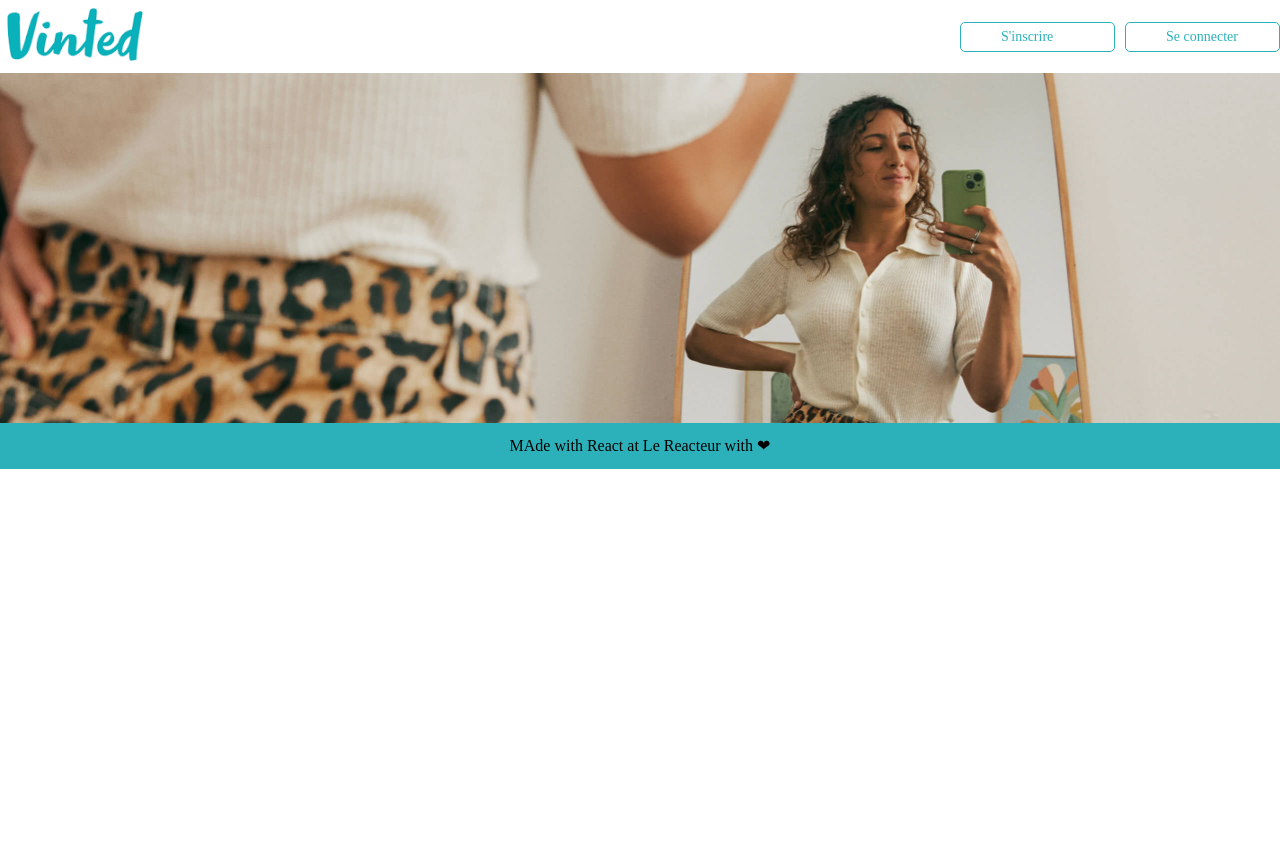
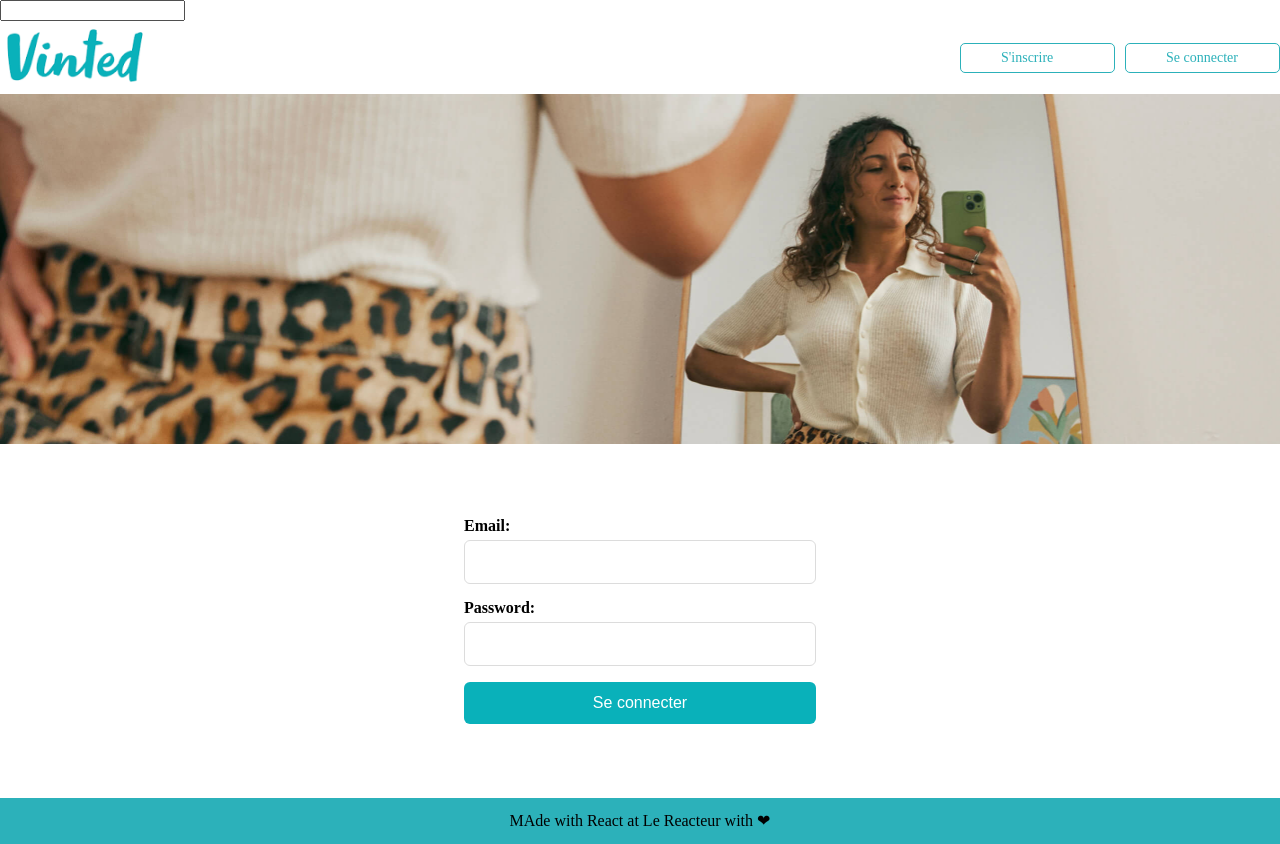
Before and after one commit to asmeziou/vinted, a React (Vite) app: page /login in a window 1280 px wide. Before the commit the page ends 800 px from the top, so only its background shows below. Built offline with nearby package versions, Linux system fonts and the light colour scheme.

Commit message:
filter header vinted

```diff
--- a/package.json
+++ b/package.json
@@ -11,8 +11,10 @@
   },
   "dependencies": {
     "axios": "^1.17.0",
+    "js-cookie": "^3.0.8",
     "react": "^19.2.6",
     "react-dom": "^19.2.6",
+    "react-range": "^1.10.0",
     "react-router-dom": "^7.16.0"
   },
   "devDependencies": {
--- a/src/App.css
+++ b/src/App.css
@@ -15,6 +15,7 @@ header .container > div {
   display: flex;
   align-items: center;
 }
+header .container > div button,
 header .container > div a {
   background-color: #fff;
   color: #2cb1ba;
@@ -119,3 +120,7 @@ footer {
   text-align: center;
   background-color: #2cb1ba;
 }
+.filter-range {
+  margin-top: 30px;
+  width: 400px;
+}
--- a/src/App.jsx
+++ b/src/App.jsx
@@ -1,21 +1,49 @@
 import "./App.css";
 import { BrowserRouter as Router, Routes, Route } from "react-router-dom";
+import { useState } from "react";
+import Cookies from "js-cookie";
+
 import Home from "./pages/Home";
 import Offer from "./pages/Offer";
 import Header from "./components/Header";
 import Footer from "./components/Footer";
 import Hero from "./components/Hero";
+import Signup from "./pages/signup/Signup";
+import Login from "./pages/login/Login";
+import FilterRange from "./components/FilterRange";
 
 function App() {
   // le path de chaque Route du router correspond à 'lurl de la barre d'adresse du navigateur
-
+  const [token, setToken] = useState(Cookies.get("userToken") || "");
+  const [values, setValues] = useState([0, 1000]);
+  const [search, setSearch] = useState("");
   return (
     <Router>
-      <Header />
+      <Header
+        token={token}
+        setToken={setToken}
+        values={values}
+        setValues={setValues}
+        search={search}
+        setSearch={setSearch}
+      />
       <Hero />
       <Routes>
-        <Route path="/" element={<Home />} />
+        <Route
+          path="/"
+          element={
+            <Home values={values} setValues={setValues} search={search} />
+          }
+        />
         <Route path="/offer/:id" element={<Offer />} />
+        <Route
+          path="/signup"
+          element={<Signup token={token} setToken={setToken} />}
+        />
+        <Route
+          path="/login"
+          element={<Login token={token} setToken={setToken} />}
+        />
       </Routes>
       <Footer />
     </Router>
--- /dev/null
+++ b/src/components/FilterRange.jsx
@@ -0,0 +1,57 @@
+import { Range } from "react-range";
+
+const FilterRange = ({ values, setValues }) => {
+  return (
+    <Range
+      step={10}
+      min={0}
+      max={1000}
+      values={values}
+      onChange={setValues}
+      renderTrack={({ props, children }) => (
+        <div
+          {...props}
+          style={{
+            ...props.style,
+            height: "6px",
+            width: "100%",
+            backgroundColor: "#CCCCCC",
+          }}
+        >
+          {children}
+        </div>
+      )}
+      renderThumb={({ props, index }) => (
+        <div
+          {...props}
+          style={{
+            ...props.style,
+            height: "22px",
+            width: "22px",
+            borderRadius: "50%",
+            backgroundColor: "#2CB1BA",
+            cursor: "pointer",
+          }}
+        >
+          <div
+            style={{
+              position: "absolute",
+              top: "-35px",
+              left: "50%",
+              transform: "translateX(-50%)",
+              background: "#2CB1BA",
+              color: "white",
+              padding: "4px 8px",
+              borderRadius: "4px",
+              fontSize: "12px",
+              whiteSpace: "nowrap",
+            }}
+          >
+            {values[index]} €
+          </div>
+        </div>
+      )}
+    />
+  );
+};
+export default FilterRange;
--- a/src/components/Header.jsx
+++ b/src/components/Header.jsx
@@ -1,15 +1,54 @@
 import { Link } from "react-router-dom";
 import Logo from "../assets/logo.png";
-const Header = () => {
+import Cookies from "js-cookie";
+import { useState } from "react";
+import { useNavigate } from "react-router-dom";
+import { useLocation } from "react-router-dom";
+
+import FilterRange from "./FilterRange";
+
+const Header = ({ token, setToken, values, setValues, search, setSearch }) => {
+  const location = useLocation();
   return (
     <header>
+      <div>
+        <input
+          type="text"
+          id="search"
+          name="search"
+          value={search}
+          onChange={(event) => setSearch(event.target.value)}
+        ></input>
+      </div>
       <div className="container wrapper">
         <Link to="/">
-          <img src={Logo} alt="vinted" />{" "}
+          <img src={Logo} alt="vinted" />
         </Link>
+
+        {location.pathname === "/" && (
+          <div className="filter-range">
+            <FilterRange values={values} setValues={setValues} />
+          </div>
+        )}
+
         <div>
-          <Link to="/signup">S'inscrire</Link>
-          <Link to="/login">Se connecter</Link>
+          {token ? (
+            <button
+              onClick={() => {
+                // retirer le token du state
+                setToken(null);
+                // retirer le token des cookies
+                Cookies.remove("userToken");
+              }}
+            >
+              Déconnexion
+            </button>
+          ) : (
+            <>
+              <Link to="/signup">S'inscrire</Link>
+              <Link to="/login">Se connecter</Link>
+            </>
+          )}
         </div>
       </div>
     </header>
--- a/src/components/Product.jsx
+++ b/src/components/Product.jsx
@@ -3,7 +3,7 @@ const Product = ({ data }) => {
     <article className="container-offer">
       <div className="detail-offer wrapper">
         <div>
-          <img src={data.product_pictures[0].url} />
+          <img src={data.product_pictures[0].secure_url} />
         </div>
         <div>
           <div className="detail-offer-part1">
--- a/src/pages/Home.jsx
+++ b/src/pages/Home.jsx
@@ -5,7 +5,7 @@ import axios from "axios";
 
 import Offers from "../components/Offers";
 
-const Home = () => {
+const Home = ({ values, search }) => {
   // Les balises Link utilisent une propriété "to" permettant de cibler le path de l'une des route du router
 
   const [data, setData] = useState(null);
@@ -16,15 +16,15 @@ const Home = () => {
   const [count, setCount] = useState(0);
 
   const limit = 20;
-
+  // let skip = (page - 1) * limit;
   useEffect(() => {
     const fetchData = async () => {
       try {
         const response = await axios.get(
           `https://lereacteur-vinted-api.herokuapp.com/offers?page=${page}&limit=${limit}`,
         );
-        console.log(response.data);
-        setData(response.data.offers);
+        // console.log(response.data); //OK
+        setData(response.data);
         setCount(response.data.count);
         setIsLoading(false);
       } catch (error) {
@@ -57,7 +57,7 @@ const Home = () => {
           Suivant
         </button>
       </div>
-      <Offers offers={data} />
+      <Offers offers={data.offers} values={values} search={search} />
     </main>
   );
 };
--- /dev/null
+++ b/src/pages/login/Login.css
@@ -0,0 +1,43 @@
+form {
+  max-width: 400px;
+  margin: 50px auto;
+  padding: 24px;
+  border-radius: 12px;
+  background-color: #ffffff;
+}
+
+form h2 {
+  text-align: center;
+  margin-bottom: 20px;
+}
+
+form label {
+  display: block;
+  margin-bottom: 6px;
+  font-weight: 600;
+}
+
+form input {
+  width: 100%;
+  padding: 12px;
+  margin-bottom: 16px;
+  border: 1px solid #dcdcdc;
+  border-radius: 6px;
+  font-size: 16px;
+}
+
+form input:focus {
+  outline: none;
+  border-color: #09b1ba;
+}
+
+form button {
+  width: 100%;
+  padding: 12px;
+  border: none;
+  border-radius: 6px;
+  background-color: #09b1ba;
+  color: white;
+  font-size: 16px;
+  cursor: pointer;
+}
--- /dev/null
+++ b/src/pages/login/Login.jsx
@@ -0,0 +1,69 @@
+import "./Login.css";
+import { useState } from "react";
+import axios from "axios";
+import Cookies from "js-cookie";
+import { useNavigate } from "react-router-dom";
+
+const Login = ({ token, setToken }) => {
+  const navigate = useNavigate();
+
+  const [formdata, setFormdata] = useState({
+    email: "",
+    password: "",
+  });
+
+  const handleSubmit = async (event) => {
+    try {
+      event.preventDefault();
+
+      const response = await axios.post(
+        "https://lereacteur-vinted-api.herokuapp.com/user/login",
+        {
+          email: formdata.email,
+          password: formdata.password,
+        },
+      );
+
+      Cookies.set("userToken", response.data.token);
+      setToken(response.data.token);
+      navigate("/");
+    } catch (error) {
+      console.log(error.response?.data || error);
+    }
+  };
+
+  const handleChange = (event) => {
+    const { name, value } = event.target;
+
+    setFormdata({
+      ...formdata,
+      [name]: value,
+    });
+  };
+
+  return (
+    <form onSubmit={handleSubmit}>
+      <label htmlFor="email">Email:</label>
+      <input
+        type="email"
+        id="email"
+        name="email"
+        value={formdata.email}
+        onChange={handleChange}
+      />
+
+      <label htmlFor="password">Password:</label>
+      <input
+        type="password"
+        id="password"
+        name="password"
+        value={formdata.password}
+        onChange={handleChange}
+      />
+
+      <button>Se connecter</button>
+    </form>
+  );
+};
+
+export default Login;
--- /dev/null
+++ b/src/pages/signup/Signup.css
@@ -0,0 +1,43 @@
+form {
+  max-width: 400px;
+  margin: 50px auto;
+  padding: 24px;
+  border-radius: 12px;
+  background-color: #ffffff;
+}
+
+form h2 {
+  text-align: center;
+  margin-bottom: 20px;
+}
+
+form label {
+  display: block;
+  margin-bottom: 6px;
+  font-weight: 600;
+}
+
+form input {
+  width: 100%;
+  padding: 12px;
+  margin-bottom: 16px;
+  border: 1px solid #dcdcdc;
+  border-radius: 6px;
+  font-size: 16px;
+}
+
+form input:focus {
+  outline: none;
+  border-color: #09b1ba;
+}
+
+form button {
+  width: 100%;
+  padding: 12px;
+  border: none;
+  border-radius: 6px;
+  background-color: #09b1ba;
+  color: white;
+  font-size: 16px;
+  cursor: pointer;
+}
--- /dev/null
+++ b/src/pages/signup/Signup.jsx
@@ -0,0 +1,76 @@
+import "./Signup.css";
+import { useState } from "react";
+import axios from "axios";
+import Cookies from "js-cookie";
+import { useNavigate } from "react-router-dom";
+
+const Signup = ({ token, setToken }) => {
+  const navigate = useNavigate();
+  const [formdata, setFormdata] = useState({
+    username: "",
+    email: "",
+    password: "",
+  });
+  // const [token, setToken] = useState(Cookies.get("userToken") || "");
+
+  const handleSubmit = async (event) => {
+    try {
+      event.preventDefault(); // Pour empêcher le navigateur de changer de page lors de la soumission du formulaire
+      const response = await axios.post(
+        "https://lereacteur-vinted-api.herokuapp.com/user/signup",
+        {
+          username: formdata.username,
+          email: formdata.email,
+          password: formdata.password,
+        },
+      );
+      Cookies.set("userToken", response.data.token);
+      setToken(response.data.token);
+      navigate("/");
+    } catch (error) {
+      console.log(error.response);
+    }
+  };
+  const handleChange = (event) => {
+    const field = event.target.name;
+    const fieldValue = event.target.value;
+
+    const newFormdata = { ...formdata };
+    newFormdata[field] = fieldValue;
+    setFormdata(newFormdata);
+  };
+
+  return (
+    <form onSubmit={handleSubmit}>
+      <label htmlFor="username">Nom:</label>
+      <input
+        type="text"
+        id="username"
+        name="username"
+        value={formdata.username}
+        onChange={handleChange}
+      />
+
+      <label htmlFor="email">Email:</label>
+      <input
+        type="email"
+        id="email"
+        name="email"
+        value={formdata.email}
+        onChange={handleChange}
+      />
+
+      <label htmlFor="password">Password:</label>
+      <input
+        type="password"
+        id="password"
+        name="password"
+        value={formdata.password}
+        onChange={handleChange}
+      />
+
+      <button>S'inscrire</button>
+    </form>
+  );
+};
+export default Signup;
```
Also changed, not shown: src/components/Offers.jsx (+19 -10 lines), 2 other files (tests, documents, lock files or other folders).
